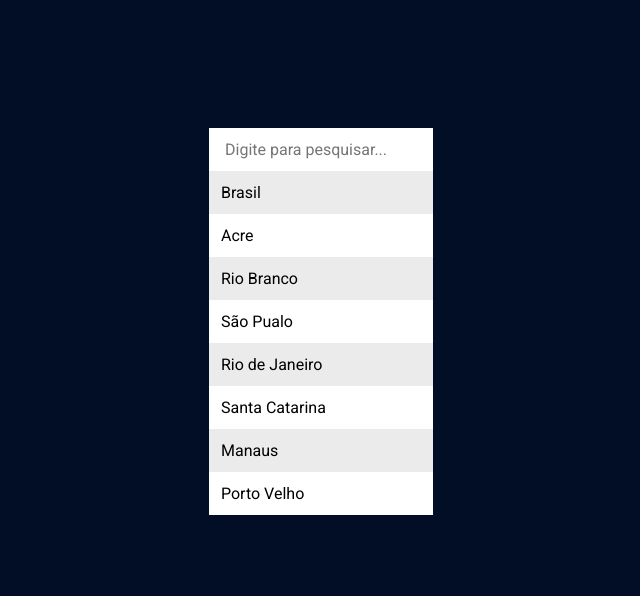
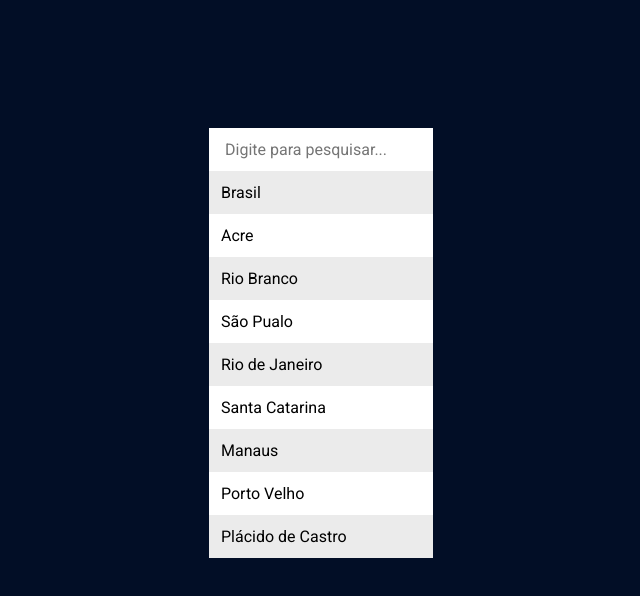
Before and after one commit to Lucazferreyra21/pesquisar-estados, a plain HTML site: page index.html in a window 1280 px wide. Shown: the whole page, without its empty margins (319-959 px from the left). Drawn offline with Linux system fonts and the light colour scheme.

Commit message:
Adicionando uma cidade

```diff
--- a/index.html
+++ b/index.html
@@ -35,6 +35,7 @@
         <li>Santa Catarina</li>
         <li>Manaus</li>
         <li>Porto Velho</li>
+        <li>Plácido de Castro</li>
       </ul>
     </div>
 
```
